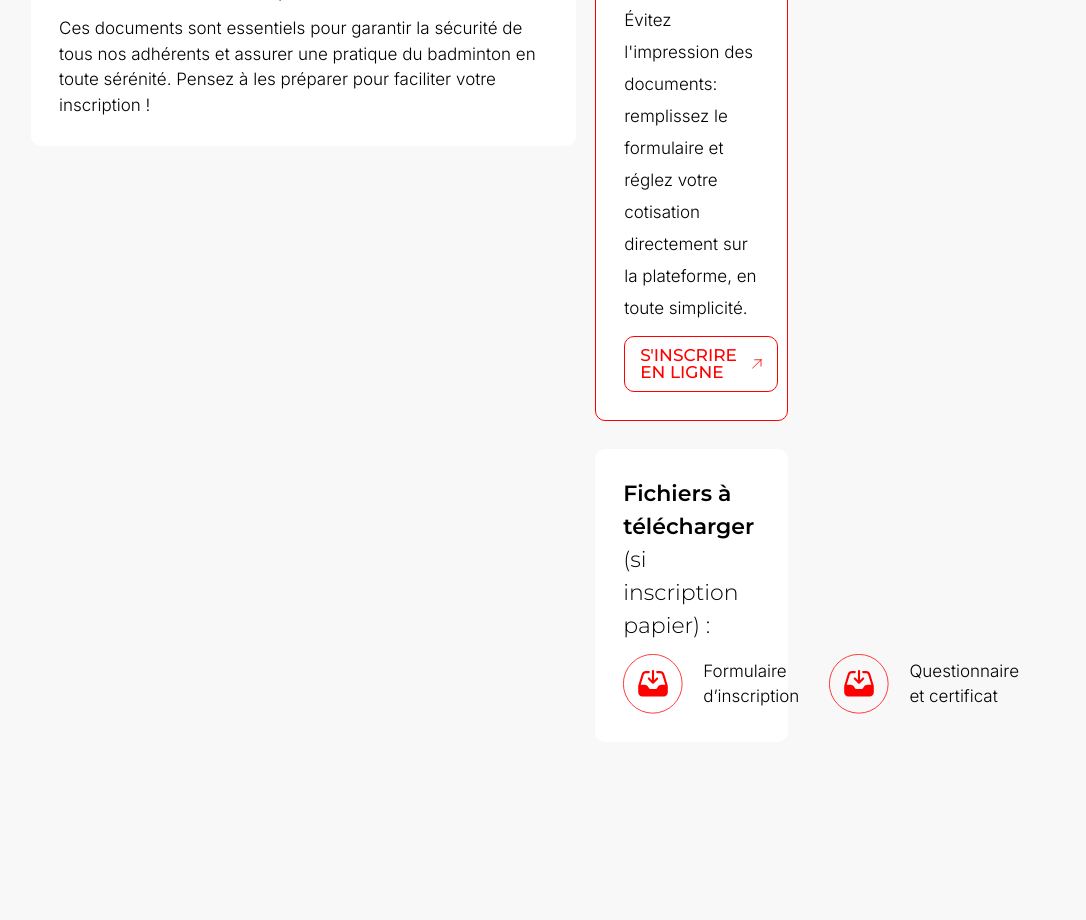
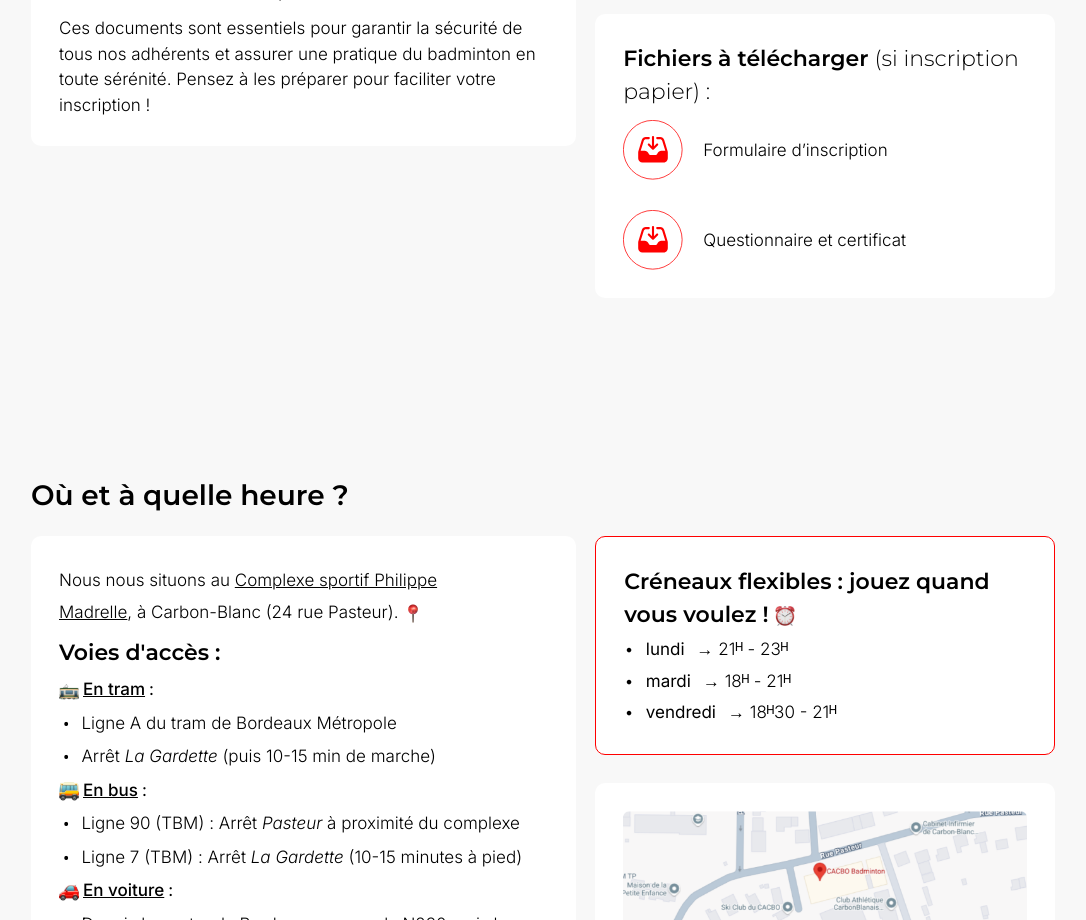
Before and after one commit to Matsuel/CACBO-Badminton, a Next.js app: page /adherer in a window 1280 px wide. Shown: the part 1900-2820 px from the top of the page, without its empty margins (97-1183 px from the left). Built offline with nearby package versions, Linux system fonts and the light colour scheme; a web font is replaced by a local one.

Commit message:
Améliore la réactivité des composants Adherer et Contact

```diff
--- a/src/app/adherer/page.tsx
+++ b/src/app/adherer/page.tsx
@@ -85,7 +85,7 @@ const Adherer = () => {
                 </BlocLeft>
 
                 <BlocRight className="gap-7 p-0 bg-transparent">
-                    <BlocInfos className="w-full border-1 border-redcolor">
+                    <BlocInfos className="lg:w-full border-1 border-redcolor">
 
                         <Subtitle>
                             Adhésion simplifiée : <span className="underline">inscrivez-vous en ligne</span> ! <Emoji name="globmeridian" width={24} />
@@ -109,12 +109,12 @@ const Adherer = () => {
                         </Button>
                     </BlocInfos>
 
-                    <BlocInfos className="w-full">
+                    <BlocInfos className="lg:w-full">
                         <Subtitle>
                             Fichiers à télécharger <span className="font-light"> (si inscription papier) :</span>
                         </Subtitle>
 
-                        <div className="w-auto h-auto flex sm:flex-row flex-col items-start justify-start gap-[30px]">
+                        <div className="w-auto h-auto flex flex-col items-start justify-start gap-[30px]">
 
                             <Documents content={"Formulaire d’inscription"} href={"/adherer/Formulaire d'inscription bad.pdf"} />
 
@@ -154,7 +154,7 @@ const Adherer = () => {
                 </BlocLeft>
 
                 <BlocRight className="gap-7 p-0 bg-transparent">
-                    <BlocRight className="w-full border-1 border-redcolor gap-[6px]">
+                    <BlocRight className="lg:w-full border-1 border-redcolor gap-[6px]">
                         <Subtitle>
                             Créneaux flexibles : jouez quand vous voulez ! <Emoji name="alarm" width={20} />
                         </Subtitle>
--- a/src/app/contact/page.tsx
+++ b/src/app/contact/page.tsx
@@ -23,7 +23,7 @@ const Contact = () => {
             <Bloc blocTitle='Découvrez comment nous joindre !' className='mt-0'>
                 <BlocLeft className='bg-transparent p-0 gap-7'>
 
-                    <BlocLeft className='w-full gap-5'>
+                    <BlocLeft className='lg:w-full gap-5'>
                         <div className='flex flex-col gap-1'>
                             <Subtitle className='flex flex-row items-center gap-[10px]'>
                                 Par téléphone <Emoji name='phone' width={20} />
@@ -46,12 +46,12 @@ const Contact = () => {
 
                     </BlocLeft>
 
-                    <BlocLeft className='w-full gap-5'>
+                    <BlocLeft className='lg:w-full gap-5'>
                         <Subtitle>
                             Nos réseaux sociaux
                         </Subtitle>
 
-                        <div className='w-full h-auto flex flex-row gap-8 items-center'>
+                        <div className='lg:w-full h-auto flex flex-row gap-8 items-center'>
                             {SocialLinks.map((link) => (
                                 <Link key={link.name} target='_blank' href={link.link} className="flex flex-row justify-center items-center gap-[15px]">
                                     <div className='w-[40px] h-[40px] flex items-center justify-center text-redcolor hover:text-redcolorhover transition-all duration-300 ease-in-out'>
@@ -69,7 +69,7 @@ const Contact = () => {
                 </BlocLeft>
 
                 <BlocRight className='bg-transparent p-0 gap-7'>
-                    <BlocRight className='w-full gap-3 border border-redcolor'>
+                    <BlocRight className='lg:w-full gap-3 border border-redcolor'>
                         <Subtitle className='font-Inter font-medium'>
                             Complexe sportif Philippe Madrelle
                         </Subtitle>
```
